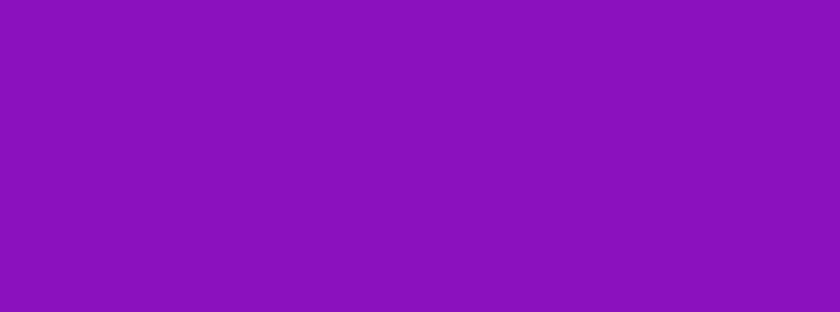
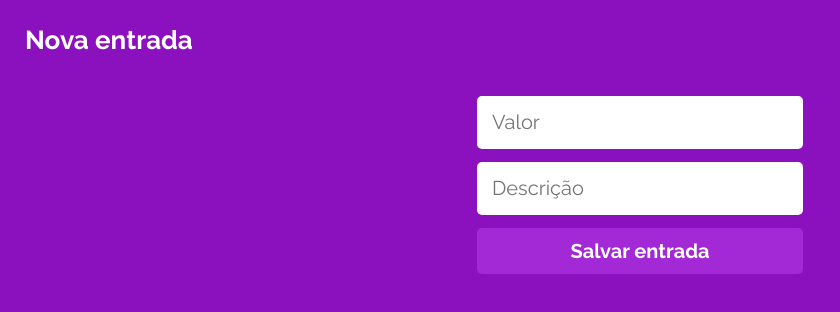
Before and after one commit to wilembergson/mywallet, a React (Create React App) app: page /new-deposit in a window 1280 px wide. Before the commit this address had no page. Shown: the top 312 px of the page, without its empty margins (0-840 px from the left). Built offline with nearby package versions, Linux system fonts and the light colour scheme; a web font is replaced by a local one.

Commit message:
NewDeposit and NewExit

```diff
--- a/src/App.jsx
+++ b/src/App.jsx
@@ -2,14 +2,18 @@ import { BrowserRouter, Route, Routes } from 'react-router-dom'
 import './App.css'
 import Login from './routes/login/Login'
 import MainScreen from './routes/mainScreem/MainScreen'
+import NewDeposit from './routes/newDeposit/NewDeposit'
+import NewExit from './routes/newExit/NewExit'
 import Register from './routes/register/Register'
 export default function App(){
     return(
         <BrowserRouter>
             <Routes>
-                <Route path='/1' element={<Login/>}/>
-                <Route path='/2' element={<Register/>}/>
+                <Route path='/login' element={<Login/>}/>
+                <Route path='/register' element={<Register/>}/>
                 <Route path='/' element={<MainScreen/>}/>
+                <Route path='/new-deposit' element={<NewDeposit/>}/>
+                <Route path='/new-exit' element={<NewExit/>}/>
             </Routes>
         </BrowserRouter>
     )
--- a/src/comonents/StyledComponents.jsx
+++ b/src/comonents/StyledComponents.jsx
@@ -21,13 +21,13 @@ export const Logo = styled.h1`
     font-size: 32px;
     line-height: 50px;
     color: #FFFFFF;
-    margin-bottom: 24px;
 `
 export const Form = styled.form`
     display: flex;
     align-items: center;
     flex-direction: column;
     width: 100%;
+    margin-top: 24px;
 `
 export const Input = styled.input`
     width: 296px;
--- a/src/routes/mainScreem/MainScreen.jsx
+++ b/src/routes/mainScreem/MainScreen.jsx
@@ -2,9 +2,13 @@ import { Header, Main, Title } from "../../comonents/StyledComponents";
 import {AiOutlineExport} from 'react-icons/ai'
 import {AiOutlinePlusCircle} from 'react-icons/ai'
 import {AiOutlineMinusCircle} from 'react-icons/ai'
+import {useNavigate} from 'react-router-dom'
 import styled from 'styled-components'
 
+
 export default function MainScreen(){
+    const navigate = useNavigate()
+
     return(
         <Main>
             <Header>
@@ -13,12 +17,12 @@ export default function MainScreen(){
             </Header>
             <Balance/>
             <Footer>
-                <Operation>
+                <Operation onClick={()=> navigate('/new-deposit')}>
                     <AiOutlinePlusCircle size={25}/>
                     <Label>Nova</Label>
                     entrada
                 </Operation>
-                <Operation>
+                <Operation onClick={()=> navigate('/new-exit')}>
                     <AiOutlineMinusCircle size={25}/>
                     <Label>Nova</Label>
                     saida
--- /dev/null
+++ b/src/routes/newDeposit/NewDeposit.jsx
@@ -0,0 +1,27 @@
+import { Button, Header, Input, Main, Title } from "../../comonents/StyledComponents";
+import styled from "styled-components"
+import {useNavigate} from 'react-router-dom'
+
+export default function NewDeposit(){
+    const navigate = useNavigate()
+    return(
+        <Main>
+            <Header>
+                <Title>Nova entrada</Title>
+            </Header>
+            <Form>
+                <Input type="text" placeholder="Valor"/>
+                <Input type="text" placeholder="Descrição"/>
+                <Button onClick={()=> navigate('/')}>Salvar entrada</Button>
+            </Form>
+        </Main>
+    )
+}
+
+const Form = styled.form`
+    display: flex;
+    align-items: center;
+    flex-direction: column;
+    width: 100%;
+    margin-top: 40px;
+`
--- /dev/null
+++ b/src/routes/newExit/NewExit.jsx
@@ -0,0 +1,27 @@
+import { Button, Header, Input, Main, Title } from "../../comonents/StyledComponents";
+import styled from "styled-components"
+import {useNavigate} from 'react-router-dom'
+
+export default function NewExit(){
+    const navigate = useNavigate()
+    return(
+        <Main>
+            <Header>
+                <Title>Nova saída</Title>
+            </Header>
+            <Form>
+                <Input type="text" placeholder="Valor"/>
+                <Input type="text" placeholder="Descrição"/>
+                <Button onClick={()=> navigate('/')}>Salvar saída</Button>
+            </Form>
+        </Main>
+    )
+}
+
+const Form = styled.form`
+    display: flex;
+    align-items: center;
+    flex-direction: column;
+    width: 100%;
+    margin-top: 40px;
+`
```
